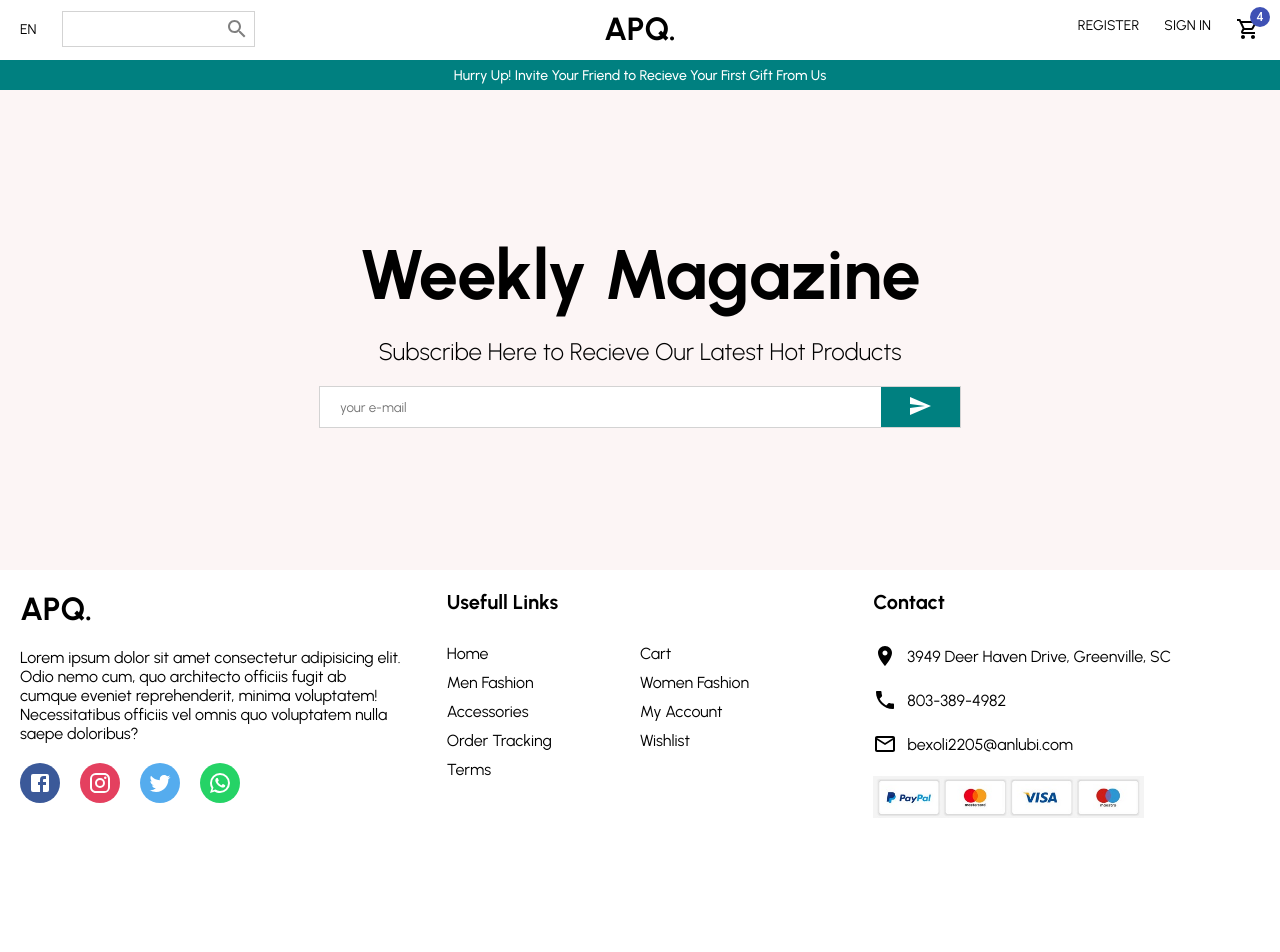
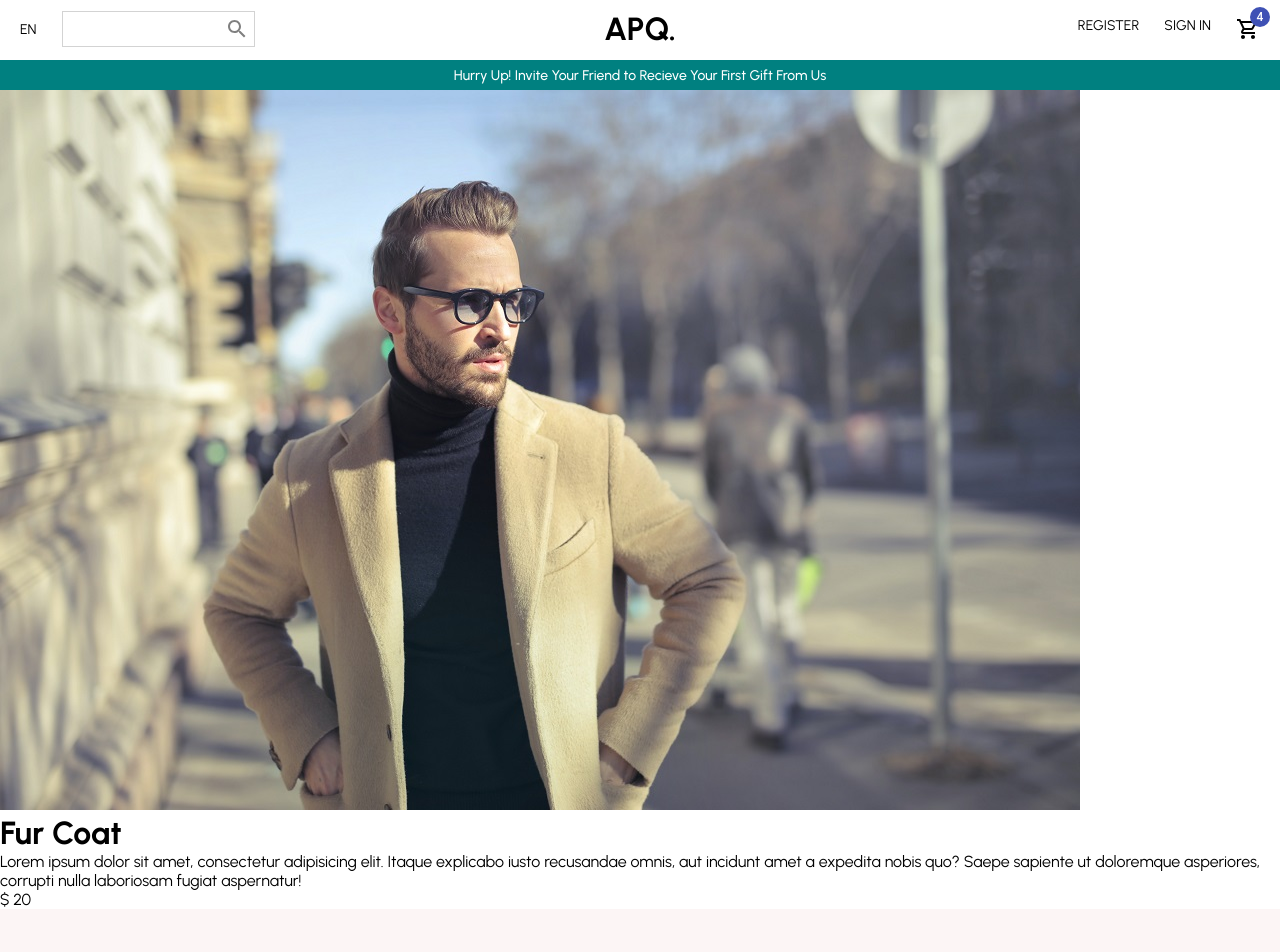
Before and after one commit to AliPooladmast/e-commerce, a React (Create React App) app: page / in a window 1280 px wide. Shown: the top 952 px of the page. Before the commit the page ends 842 px from the top, so only its background shows below. Built offline with nearby package versions, Linux system fonts and the light colour scheme.

Commit message:
feat(product): add contents for product pages like image and info sections

```diff
--- a/src/pages/Product/Product.jsx
+++ b/src/pages/Product/Product.jsx
@@ -4,12 +4,28 @@ import NavBar from "../../components/NavBar/NavBar";
 import Announcement from "../../components/Announcement/Announcement";
 import Newsletter from "../../components/Newsletter/Newsletter";
 import Footer from "../../components/Footer/Footer";
+import manInCoat from "../../assests/images/coats.jpg";
 
 const Product = () => {
   return (
     <div className={style.Container}>
       <NavBar />
       <Announcement />
+      <div className={style.Wrapper}>
+        <div className={style.ImageContainer}>
+          <img src={manInCoat} alt="a man in coat" />
+        </div>
+        <div className={style.InfoContainer}>
+          <h1>Fur Coat</h1>
+          <p>
+            Lorem ipsum dolor sit amet, consectetur adipisicing elit. Itaque
+            explicabo iusto recusandae omnis, aut incidunt amet a expedita nobis
+            quo? Saepe sapiente ut doloremque asperiores, corrupti nulla
+            laboriosam fugiat aspernatur!
+          </p>
+          <span>$ 20</span>
+        </div>
+      </div>
       <Newsletter />
       <Footer />
     </div>
```
